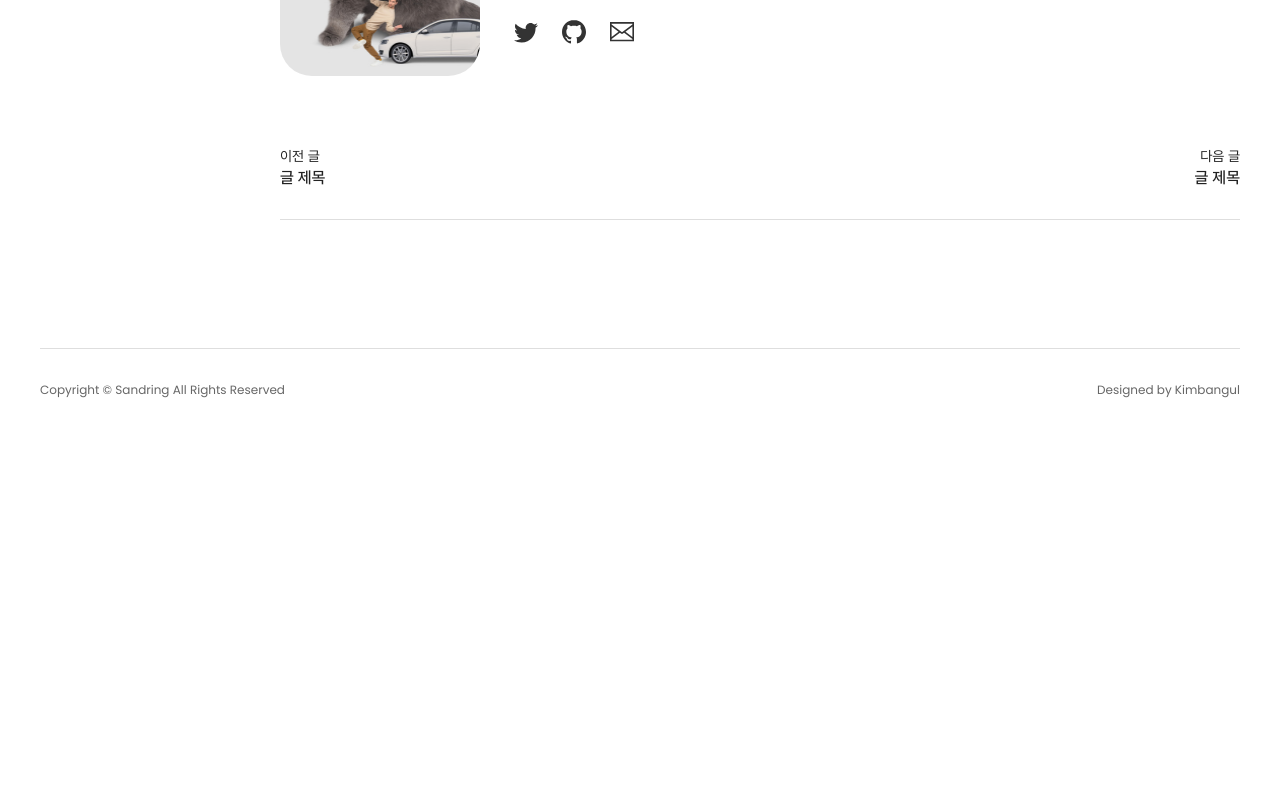
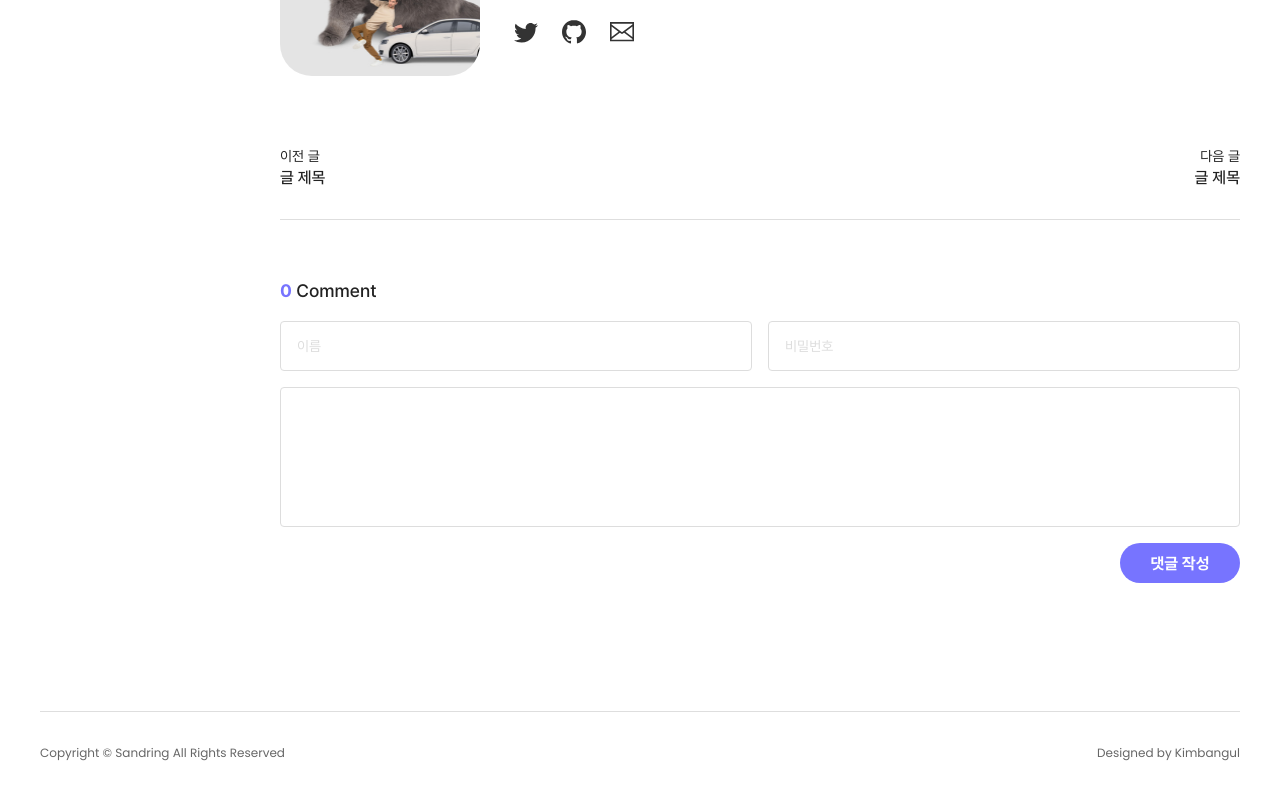
Before and after one commit to Discord-Bangul-e-bot/Blog, a Next.js app: page /post/1 in a window 1280 px wide. Shown: the part 622-1422 px from the top of the page. Before the commit the page ends 1094 px from the top, so only its background shows below. Built offline with nearby package versions, Linux system fonts and the light colour scheme.

Commit message:
style: post comment component add

```diff
--- a/components/post/Post.tsx
+++ b/components/post/Post.tsx
@@ -1,6 +1,7 @@
 import Profile from 'components/common/Profile';
 import PostInfo from 'components/post/PostInfo';
 import PostNavigation from 'components/post/PostNavigation';
+import PostComment from 'components/post/PostComment';
 
 const Post = () => {
   const postTagList = [
@@ -15,6 +16,7 @@ const Post = () => {
       <section className='Post__content'></section>
       <Profile />
       <PostNavigation />
+      <PostComment />
     </section>
   );
 };
--- a/components/post/PostComment.tsx
+++ b/components/post/PostComment.tsx
@@ -1,14 +1,25 @@
+import Button from 'components/common/Button';
+
 const PostComment = () => {
   return (
     <section className='PostComment'>
       <div className='PostComment__counter'>
         <span className='PostComment__counter-count'>0</span> Comment
       </div>
-      <form>
-        <input type='text' placeholder='이름' />
-        <input type='password' placeholder='비밀번호' />
-        <textarea></textarea>
+      <form className='PostComment__input-container'>
+        <input
+          className='PostComment__input--name'
+          type='text'
+          placeholder='이름'
+        />
+        <input
+          className='PostComment__input--password'
+          type='password'
+          placeholder='비밀번호'
+        />
+        <textarea className='PostComment__textarea' />
       </form>
+      <Button className='PostComment__submit-button'>댓글 작성</Button>
     </section>
   );
 };
--- a/src/styles/page/post/Post.scss
+++ b/src/styles/page/post/Post.scss
@@ -1,5 +1,13 @@
+@import 'src/styles/page/post/PostInfo.scss';
+@import 'src/styles/page/post/PostNavigation.scss';
+@import 'src/styles/page/post/PostComment.scss';
+
 .Post {
   &__content {
     padding: 10rem 0;
   }
+
+  .PostComment {
+    margin-top: 6rem;
+  }
 }
--- /dev/null
+++ b/src/styles/page/post/PostComment.scss
@@ -0,0 +1,71 @@
+.PostComment {
+
+  &__counter {
+    @include subtitle1_medium;
+    color: $text_05;
+
+    &-count {
+      @include subtitle1_bold;
+      color: $purple_01;
+    }
+  }
+
+  &__input {
+    @include body_regular;
+    padding: 1.6rem;
+    border-radius: 0.4rem;
+    border: 0.1rem solid $text_01;
+    background: transparent;
+    transition: border $transition-dark;
+
+    &::placeholder {
+      color: $text_01;
+    }
+
+    &:focus {
+      border-color: $purple_01;
+    }
+
+    &-container {
+      display: grid;
+      gap: 1.6rem;
+      grid-template-areas:
+        "input input2"
+        "textarea textarea"
+      ;
+      margin-top: 2rem;
+    }
+
+    &--name {
+      @extend .PostComment__input;
+      grid-area: input;
+    }
+
+    &--password {
+      @extend .PostComment__input;
+      grid-area: input2;
+    }
+  }
+
+  &__textarea {
+    @extend .PostComment__input;
+    height: 14rem;
+    grid-area: textarea;
+    resize: none;
+
+    &:focus {
+      outline: none;
+    }
+  }
+
+  &__submit {
+    &-button {
+      @extend .Button;
+      background-color: $purple_01;
+      margin-top: 1.6rem;
+      margin-right: 0;
+      margin-left: auto;
+
+    }
+  }
+}
--- a/src/styles/style.scss
+++ b/src/styles/style.scss
@@ -21,5 +21,3 @@
 // NOTE page
 @import 'src/styles/page/Main.scss';
 @import 'src/styles/page/post/Post.scss';
-@import 'src/styles/page/post/PostInfo.scss';
-@import 'src/styles/page/post/PostNavigation.scss';
```
